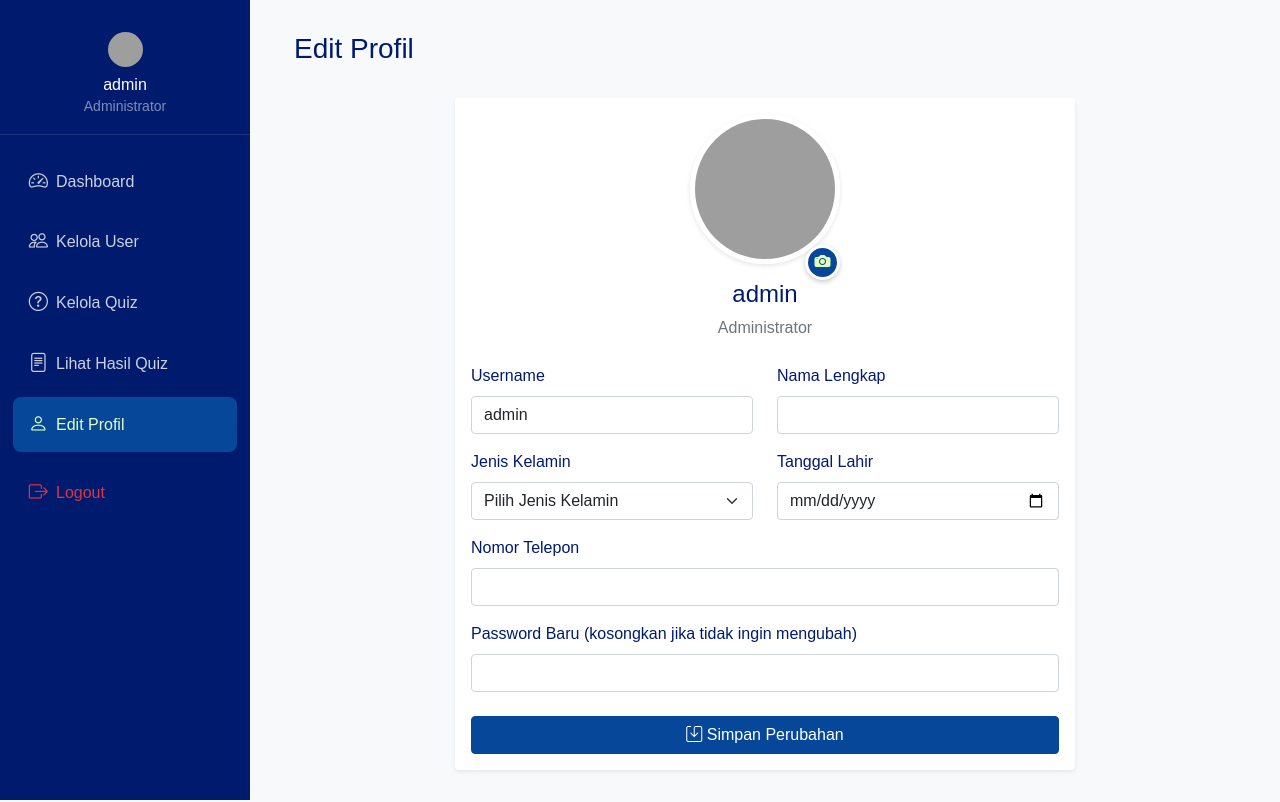
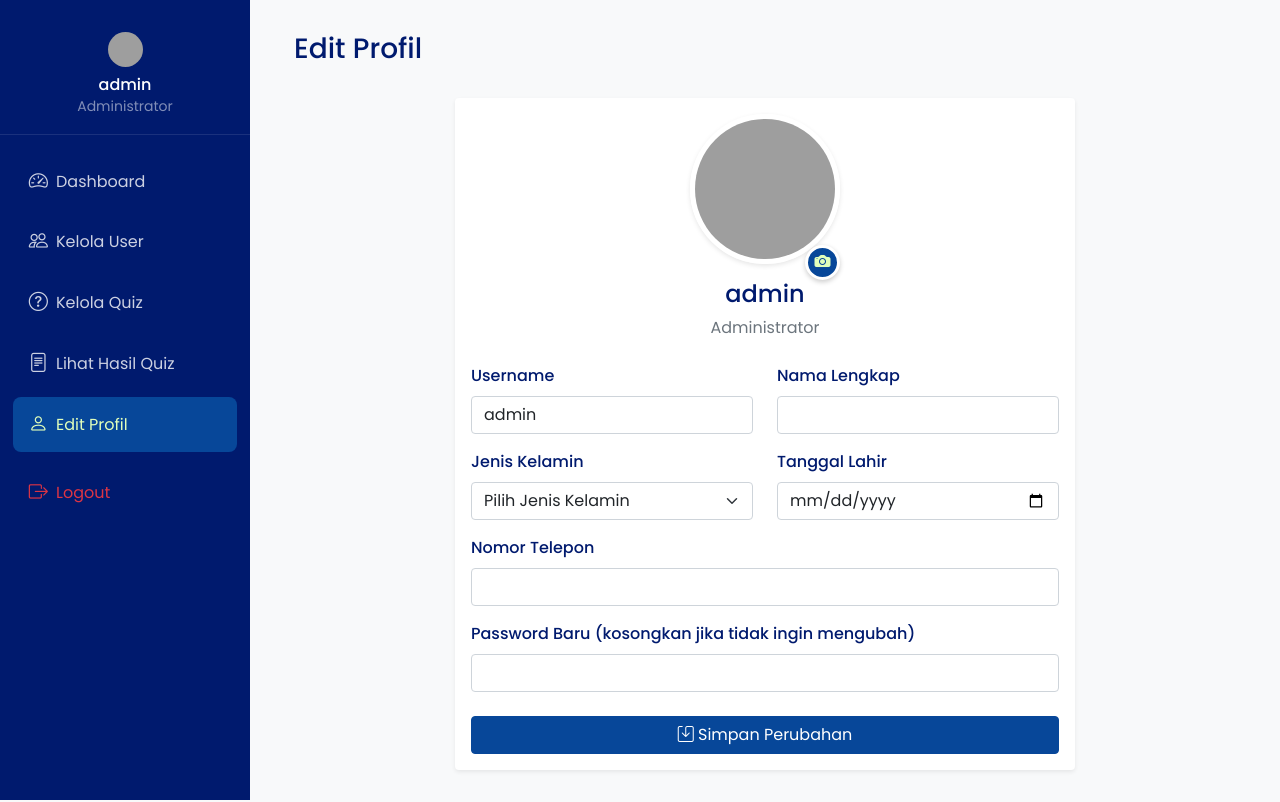
Before and after one commit to deliasaniark/quiz-online-php, a PHP site: page /admin/profile.php in a window 1280 px wide. Run offline with PHP 8.4, Linux system fonts and the light colour scheme; a user stored in the database is signed in; data comes from the database, SQL or seed files in the repository; some libraries are stand-ins or nearby versions; grey boxes are pictures that could not be loaded.

Commit message:
Add Google Fonts integration in profile.php: include Poppins font for improved typography consistency in the admin profile page.

```diff
--- a/admin/profile.php
+++ b/admin/profile.php
@@ -102,6 +102,7 @@ function getProfilePhotoUrl($user) {
 <html>
 <head>
     <title>Edit Profil - Admin</title>
+    <link href="https://fonts.googleapis.com/css2?family=Poppins:wght@300;400;500;600;700&display=swap" rel="stylesheet">
     <link href="https://cdn.jsdelivr.net/npm/bootstrap@5.1.3/dist/css/bootstrap.min.css" rel="stylesheet">
     <link href="https://cdn.jsdelivr.net/npm/bootstrap-icons@1.7.2/font/bootstrap-icons.css" rel="stylesheet">
     <link href="/assets/css/style.css" rel="stylesheet">
```
